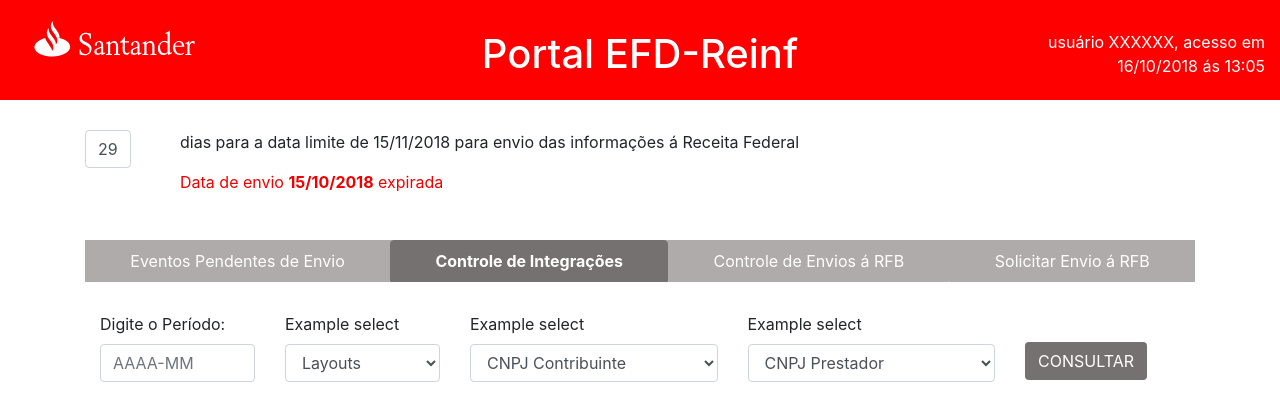
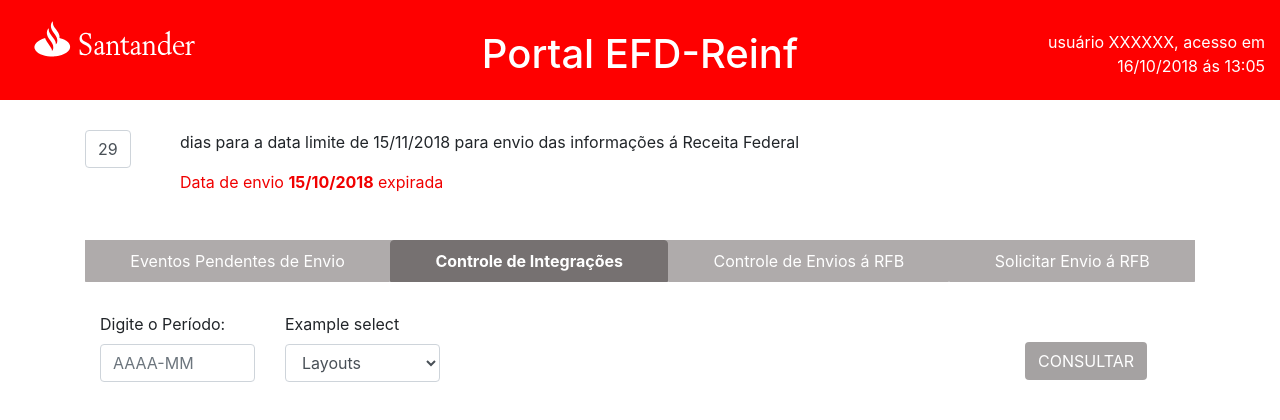
Before and after one commit to Phil12sk/portal-reinf, an Angular app: page /home/controle-integracoes in a window 1280 px wide. Shown: the top 420 px of the page. Built offline with nearby package versions, Linux system fonts and the light colour scheme; what ngx-mask would draw is missing.

Commit message:
criação de reactiveforms nas tabs de consulta

```diff
--- a/src/app/controle-integracoes/controle-integracoes.component.html
+++ b/src/app/controle-integracoes/controle-integracoes.component.html
@@ -1,52 +1,49 @@
 <div class="container-fluid">
+  <form [formGroup]="consultForm" novalidate>
     <div class="row santander-padding-top-1">
       <div class="col-2">
         <div class="form-group">
-        <label for="exampleInputPassword1">Digite o Período:</label>
+          <label for="periodoCons">Digite o Período:</label>
           <input
             type="text"
             class="form-control"
             id="periodoCons"
             mask="0000-00"
-          placeholder="AAAA-MM">
+            placeholder="AAAA-MM"
+            formControlName="periodo">
         </div>
       </div>
       <div class="col-2">
         <div class="form-group">
           <label for="exampleSelect1">Example select</label>
-        <select class="form-control" id="exampleSelect1">
-          <option selected>Layouts</option>
-          <option>1</option>
-          <option>2</option>
-          <option>3</option>
-          <option>4</option>
-          <option>5</option>
+          <select
+            formControlName="layout"
+            class="form-control"
+            id="exampleSelect1"
+            (change)="layoutValidation($event);">
+            <option selected value="">Layouts</option>
+            <option *ngFor="let layout of layouts" value="{{layout.value}}">{{layout.label}}</option>
           </select>
         </div>
       </div>
       <div class="col-3">
-      <div class="form-group">
+        <div class="form-group" *ngIf="consultForm.value.layout === 'R2010'">
           <label for="exampleSelect1">Example select</label>
-        <select class="form-control" id="exampleSelect1">
-          <option selected>CNPJ Contribuinte</option>
-          <option>1</option>
-          <option>2</option>
-          <option>3</option>
-          <option>4</option>
-          <option>5</option>
+          <select formControlName="documentContr" class="form-control" id="exampleSelect2">
+            <option selected value="">CNPJ Contribuinte</option>
+            <option *ngFor="let document of documents" value="{{document.value}}">{{document.label | mask: '00.000.000/0000-00'}}</option>
           </select>
         </div>
       </div>
       <div class="col-3">
-      <div class="form-group">
+        <div class="form-group" *ngIf="consultForm.value.layout === 'R2010'">
           <label for="exampleSelect1">Example select</label>
-        <select class="form-control" id="exampleSelect1">
-          <option selected>CNPJ Prestador</option>
-          <option>1</option>
-          <option>2</option>
-          <option>3</option>
-          <option>4</option>
-          <option>5</option>
+          <select
+            formControlName="documentPrest"
+            class="form-control"
+            id="exampleSelect3">
+            <option selected value="">CNPJ Prestador</option>
+            <option *ngFor="let document of documents1" value="{{document.value}}">{{document.label | mask: '00.000.000/0000-00'}}</option>
           </select>
         </div>
       </div>
@@ -55,10 +52,12 @@
           type="button"
           class="btn"
           style="background-color: rgb(118, 113, 113); color: white;"
-        [routerLink]="['R2010']"
+          (click)="teste($event);"
+          [disabled]="!consultForm.valid || layoutType"
           >CONSULTAR</button>
       </div>
     </div>
+  </form>
   <div class="row santander-padding-top-1">
     <div class="col-12">
       <router-outlet></router-outlet>
--- a/src/app/controle-integracoes/controle-integracoes.component.ts
+++ b/src/app/controle-integracoes/controle-integracoes.component.ts
@@ -1,4 +1,8 @@
 import { Component, OnInit } from '@angular/core';
+import { LayoutModel } from '../core/_model/layout.model';
+import { DocumentModel } from '../core/_model/document.model';
+import { FormGroup, FormBuilder, Validators } from '@angular/forms';
+import { Router } from '@angular/router';
 
 @Component({
   selector: 'app-controle-integracoes',
@@ -7,9 +11,54 @@
 })
 export class ControleIntegracoesComponent implements OnInit {
 
-  constructor() { }
+  constructor(private formBuilder: FormBuilder, private router: Router) { }
+  datePattern = /([12]\d{3}(0[1-9]|1[0-2]))/
+  evtValue: any
+  hasSelected: boolean = true
+  consultForm: FormGroup
+  layoutType: boolean = true
+  layouts: LayoutModel[] = [
+    {label: 'R2010', value: 'R2010'},
+    {label: 'R2099', value: 'R2099'}
+  ]
+  documents: DocumentModel[] = [
+    {label: '12345678000100', value: '12345678000100'},
+    {label: '22345679000101', value: '22345679000101'}
+  ]
+  documents1: DocumentModel[] = [
+    {label: '12345678000100', value: '12345678000100'},
+    {label: '22345679000101', value: '22345679000101'}
+  ]
+
+
+  teste($event){
+    console.log(this.evtValue)
+    this.router.navigate([`/home/controle-integracoes/${this.evtValue}`])
+    this.hasSelected = false
+    console.log(this.consultForm.value)
+  }
+
+  layoutValidation($event){
+    if($event.target.value === 'R2099'){
+      this.layoutType = false
+    }
+    else if($event.target.value === 'R2010'){
+      this.layoutType = true
+    }
+    this.evtValue = $event.target.value
+  }
 
   ngOnInit() {
+    this.router.navigate(['/home/controle-integracoes'])
+    this.consultForm = this.formBuilder.group({
+      documentContr: this.formBuilder.control('', [Validators.required]),
+      documentPrest: this.formBuilder.control('', [Validators.required]),
+      layout: this.formBuilder.control('', [Validators.required]),
+      periodo: this.formBuilder.control('', [
+        Validators.required, Validators.minLength(6),
+        Validators.pattern(this.datePattern)
+      ])
+    })
   }
 
 }
--- /dev/null
+++ b/src/app/core/_model/document.model.ts
@@ -0,0 +1,3 @@
+export class DocumentModel{
+    constructor(public label: any, public value: any){}
+}
--- /dev/null
+++ b/src/app/core/_model/layout.model.ts
@@ -0,0 +1,3 @@
+export class LayoutModel{
+    constructor(public label: any, public value: any){}
+}
--- /dev/null
+++ b/src/app/core/_model/tipoSolicitacao.model.ts
@@ -0,0 +1,3 @@
+export class TipoSolicitacaoModel{
+    constructor(public label: any, public value: any){}
+}
--- a/src/app/solicitar-envio/solicitar-envio.component.html
+++ b/src/app/solicitar-envio/solicitar-envio.component.html
@@ -1,41 +1,30 @@
 <div class="container-fluid">
+    <form [formGroup]="consultForm" novalidate>
         <div class="row santander-padding-top-1">
             <div class="col-12">
                 <p>Selecione os Dados de Envio á Receita Federal:</p>
             </div>
             <div class="col-3">
                 <div class="form-group">
-                <select class="form-control" id="exampleSelect1">
-                <option selected>CNPJ Contribuinte</option>
-                <option>1</option>
-                <option>2</option>
-                <option>3</option>
-                <option>4</option>
-                <option>5</option>
+                    <select formControlName="documentContr" class="form-control" id="exampleSelect1">
+                        <option selected value="">CNPJ Contribuinte</option>
+                        <option *ngFor="let document of documents" value="{{document.value}}">{{document.label | mask: '00.000.000/0000-00'}}</option>
                     </select>
                 </div>
             </div>
             <div class="col-2">
                 <div class="form-group">
-                <select class="form-control" id="exampleSelect1">
-                <option selected>Layouts</option>
-                <option>1</option>
-                <option>2</option>
-                <option>3</option>
-                <option>4</option>
-                <option>5</option>
+                    <select formControlName="layout" class="form-control" id="exampleSelect1">
+                        <option selected value="">Layouts</option>
+                        <option *ngFor="let layout of layouts" value="{{layout.value}}">{{layout.label}}</option>
                     </select>
                 </div>
             </div>
             <div class="col-3">
                 <div class="form-group">
-                <select class="form-control" id="exampleSelect1">
-                <option selected>Tipos de Solicitação</option>
-                <option>1</option>
-                <option>2</option>
-                <option>3</option>
-                <option>4</option>
-                <option>5</option>
+                    <select formControlName="tipoSolicitacao" class="form-control" id="exampleSelect1">
+                        <option selected value="">Tipos de Solicitação</option>
+                        <option *ngFor="let tipoSolicitacao of tiposSolicitacao" value="{{tipoSolicitacao.label}}">{{tipoSolicitacao.label}}</option>
                     </select>
                 </div>
             </div>
@@ -44,9 +33,9 @@
                     <input
                     type="text"
                     class="form-control"
-                id="periodoCons"
                     mask="0000-00"
-                placeholder="AAAA-MM">
+                    placeholder="AAAA-MM"
+                    formControlName="periodo">
                 </div>
             </div>
             <div class="col-2">
@@ -54,8 +43,34 @@
                     type="button"
                     class="btn"
                     style="background-color: rgb(118, 113, 113); color: white;"
-                [routerLink]="['R2010']"
+                    (click)="solicitar(false);"
+                    [disabled]="!consultForm.valid"
                     >SOLICITAR</button>
             </div>
         </div>
+    </form>
+    <div class="row">
+        <div class="col-12" *ngIf="items.length > 0">
+            <app-lista-envio (remove)="remove($event)" [options]="items" [hidden]="hasSelected"></app-lista-envio>
         </div>
+    </div>
+    <div class="row" *ngIf="items.length > 0">
+        <div class="col-8">&nbsp;</div>
+        <div class="col-2">
+            <button
+            type="button"
+            class="btn"
+            style="background-color: rgb(118, 113, 113); color: white;"
+            (click)="removeAll($event);"
+            >CANCELAR</button>
+        </div>
+        <div class="col-2">
+            <button
+            type="button"
+            class="btn"
+            style="background-color: rgb(118, 113, 113); color: white;"
+            (click)="enviar($event);"
+            >CONFIRMAR</button>
+        </div>
+    </div>
+</div>
--- a/src/app/solicitar-envio/solicitar-envio.component.ts
+++ b/src/app/solicitar-envio/solicitar-envio.component.ts
@@ -1,4 +1,10 @@
 import { Component, OnInit } from '@angular/core';
+import { DocumentModel } from '../core/_model/document.model';
+import { LayoutModel } from '../core/_model/layout.model';
+import { TipoSolicitacaoModel } from '../core/_model/tipoSolicitacao.model';
+import { FormGroup, FormBuilder, Validators, AbstractControl, FormArray } from '@angular/forms';
+
+
 
 @Component({
   selector: 'app-solicitar-envio',
@@ -7,9 +13,59 @@
 })
 export class SolicitarEnvioComponent implements OnInit {
 
-  constructor() { }
+  constructor(private formBuilder: FormBuilder) { }
+
+  hasSelected: boolean = true
+  datePattern = /([12]\d{3}(0[1-9]|1[0-2]))/
+
+  consultForm: FormGroup
+  items = []
+
+  layouts: LayoutModel[] = [
+    {label: 'R2010', value: 'R2010'},
+    {label: 'R2099', value: 'R2099'}
+  ]
+  documents: DocumentModel[] = [
+    {label: '12345678000100', value: '12345678000100'},
+    {label: '22345679000101', value: '22345679000101'}
+  ]
+  tiposSolicitacao: TipoSolicitacaoModel[] = [
+    {label: 'I-Inclusão', value: 'inclusao'},
+    {label: 'F-Fechamento', value: 'fechamento'}
+  ]
+
+  solicitar(value: boolean){
+    this.hasSelected = value
+    this.addData()
+  }
+
+  addData(): void{
+    this.items.push(this.consultForm.value)
+  }
+
+  enviar($event){
+    alert('implementar envio');
+  }
+
+  remove(item: any){
+    this.items.splice(this.items.indexOf(item), 1)
+    console.log(this.items)
+  }
+
+  removeAll($event){
+    this.items.splice(0, this.items.length)
+    console.log(this.items.length)
+  }
 
   ngOnInit() {
+    this.consultForm = this.formBuilder.group({
+      documentContr: this.formBuilder.control('', [Validators.required]),
+      layout: this.formBuilder.control('', [Validators.required]),
+      tipoSolicitacao: this.formBuilder.control('', [Validators.required]),
+      periodo: this.formBuilder.control('', [
+        Validators.required,
+        Validators.minLength(6), Validators.pattern(this.datePattern)
+      ])
+    })
   }
-
 }
```
Also changed, not shown: src/app/app.module.ts (+6 -2 lines), src/app/shared/lista-envio/lista-envio.component.html (added, +19 -0 lines), src/app/shared/lista-envio/lista-envio.component.ts (added, +23 -0 lines), src/app/shared/lista-envio/lista-envio.component.css (added), 1 other file (tests, documents, lock files or other folders). Lines whose indentation alone changed are shown as unchanged.
